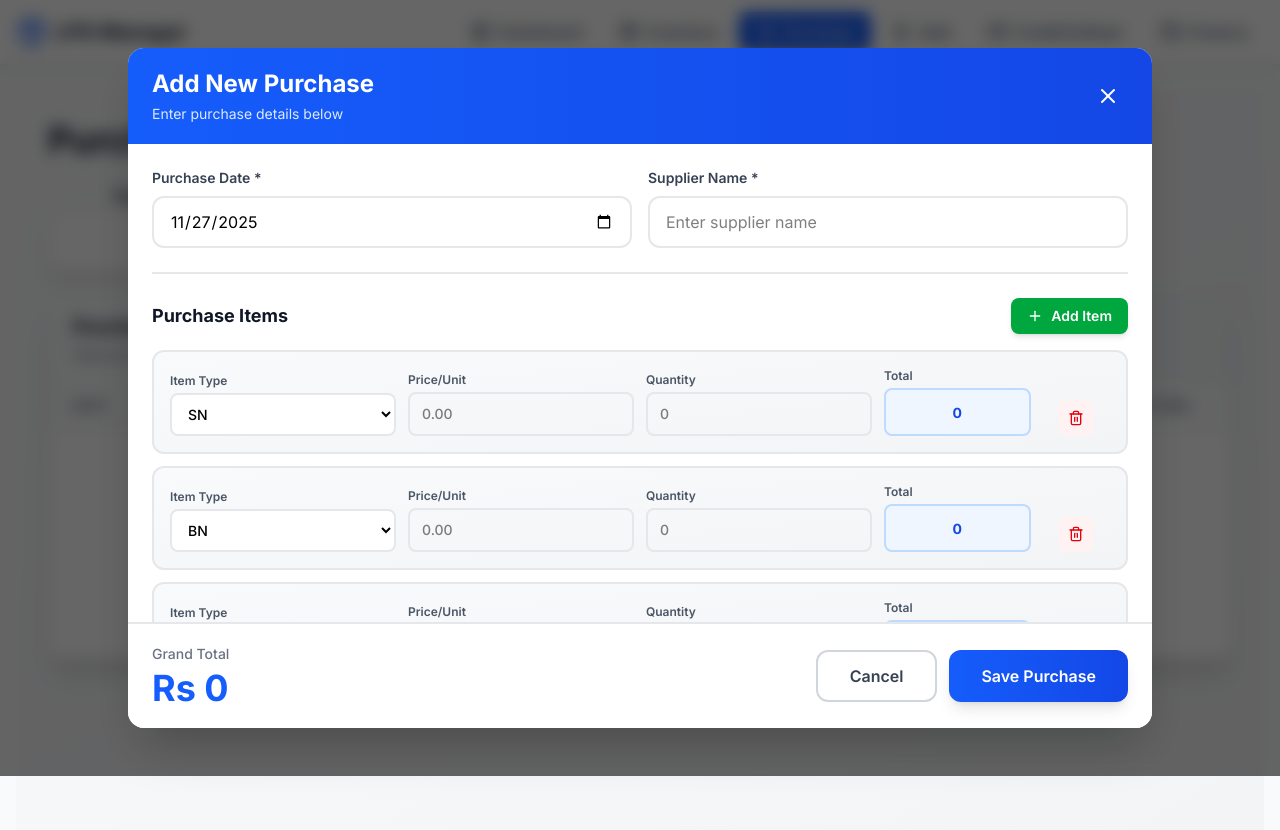
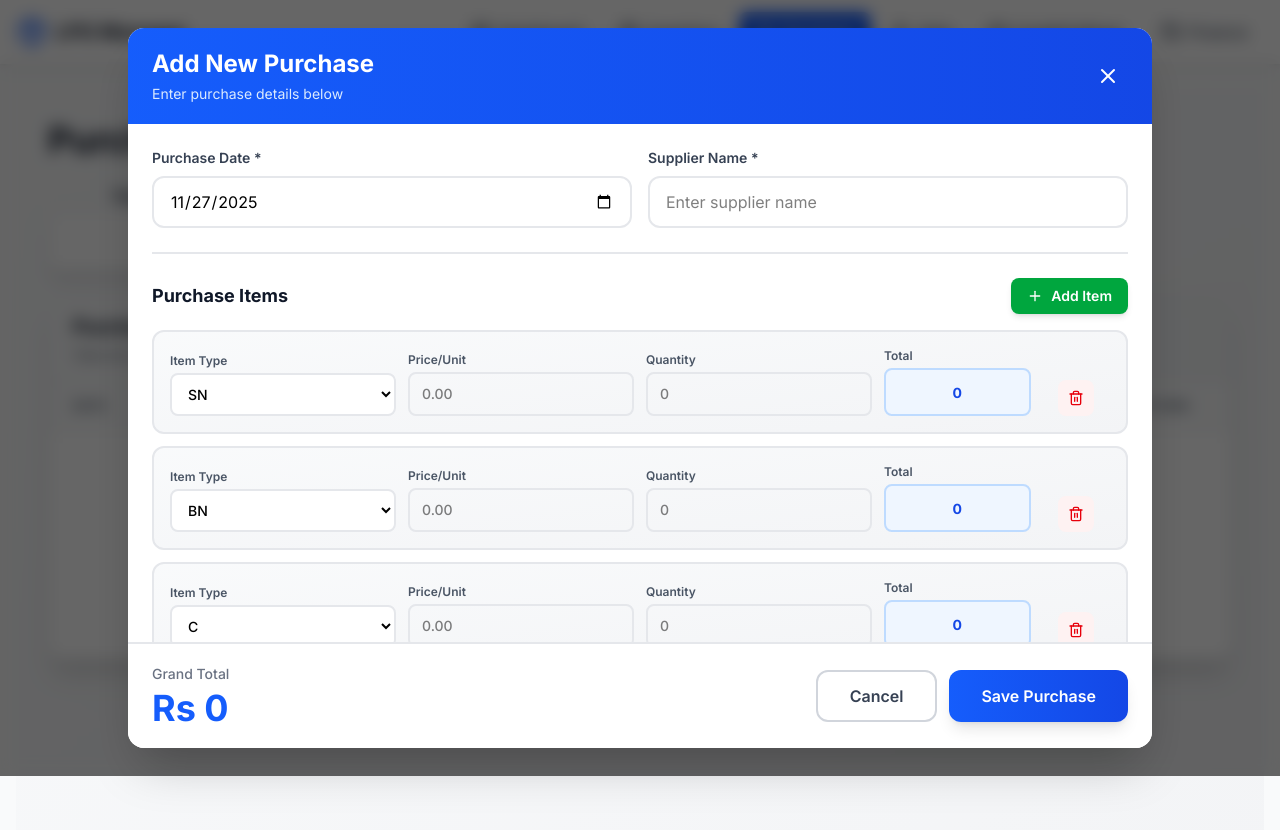
Before and after one commit to alimuhammadm62-blip/lpg-managment-system, a Next.js app: page /purchase in a window 1280 px wide. Both pictures are taken after a click on the button "Add Purchase". Shown: the top 830 px of the page. Built offline with nearby package versions, Linux system fonts and the light colour scheme.

Commit message:
Updated system

```diff
--- a/app/purchase/page.tsx
+++ b/app/purchase/page.tsx
@@ -202,8 +202,8 @@ export default function PurchasePage() {
 
         {/* Modal */}
         {showModal && (
-          <div className="fixed inset-0 bg-black/60 backdrop-blur-sm flex items-center justify-center z-50 p-2 sm:p-4">
-            <div className="bg-white rounded-xl sm:rounded-2xl shadow-2xl w-full max-w-5xl max-h-[95vh] sm:max-h-[85vh] overflow-hidden flex flex-col my-16 sm:my-10">
+          <div className="fixed inset-0 bg-black/60 backdrop-blur-sm flex items-center justify-center z-50 p-4 sm:p-6">
+            <div className="bg-white rounded-xl sm:rounded-2xl shadow-2xl w-full max-w-5xl max-h-[85vh] sm:max-h-[90vh] overflow-hidden flex flex-col">
               {/* Modal Header */}
               <div className="bg-gradient-to-r from-blue-600 to-blue-700 px-4 sm:px-6 py-4 sm:py-5 flex justify-between items-center">
                 <div>
```
